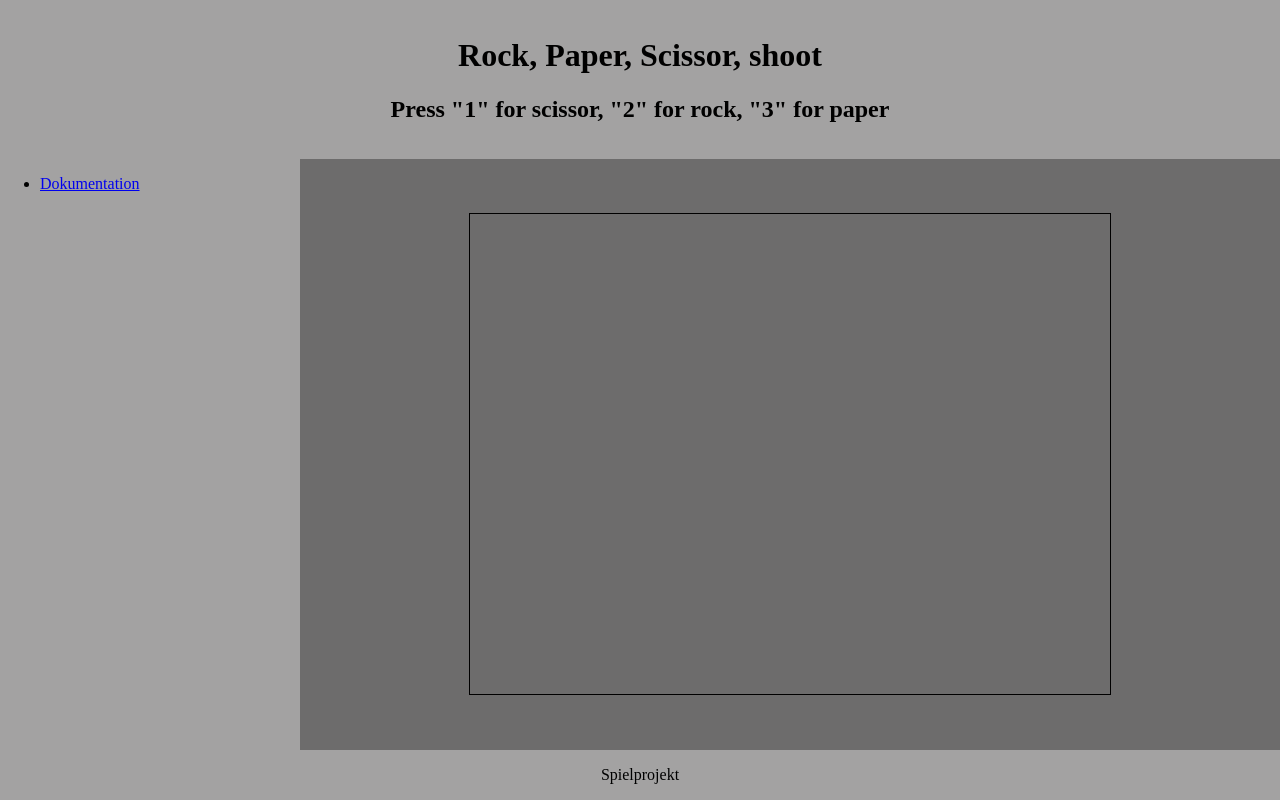
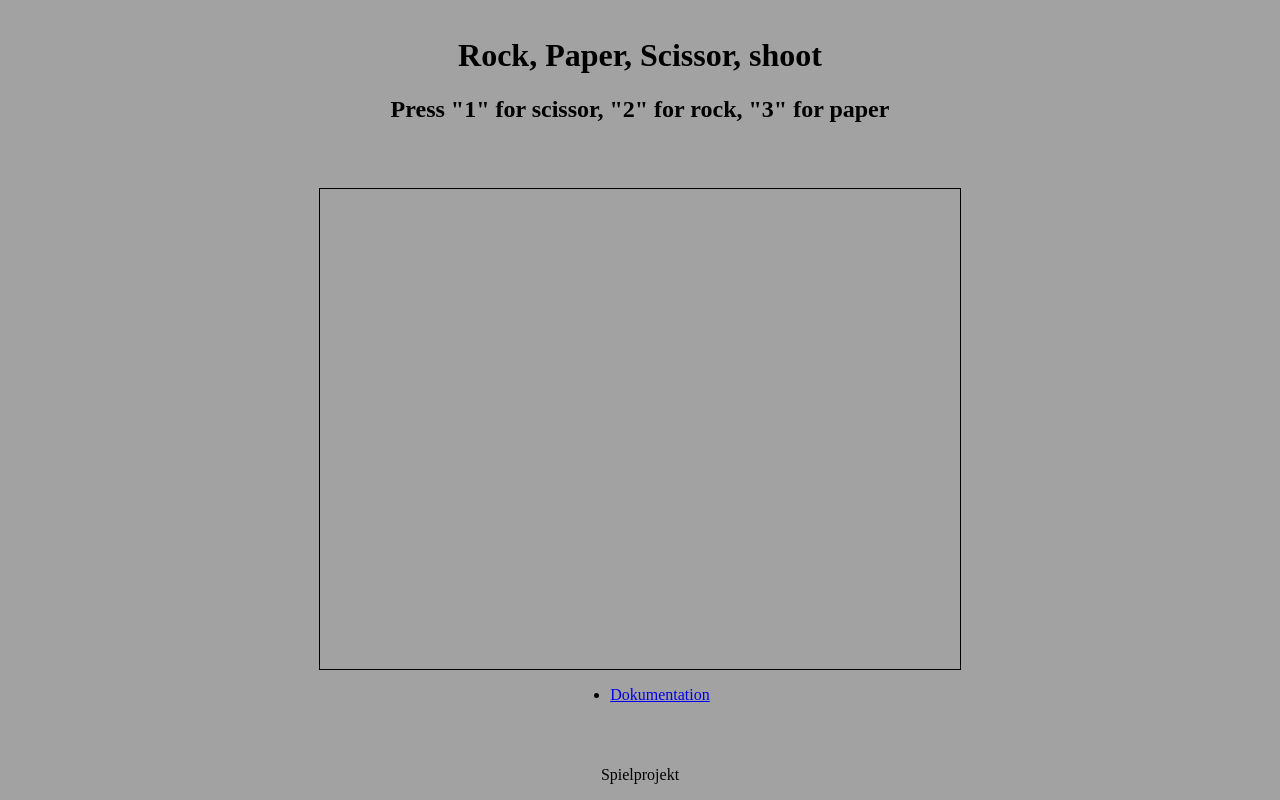
Before and after one commit to gymmu-1wb-2025/04-kaplay-gamemasters, a website built with Vite: page index.html in a window 1280 px wide. Built offline with nearby package versions, Linux system fonts and the light colour scheme; what kaplay would draw is missing.

Commit message:
aside, styles, farben

```diff
--- a/index.html
+++ b/index.html
@@ -13,15 +13,14 @@
         <h1>Rock, Paper, Scissor, shoot</h1>
         <h2>Press "1" for scissor, "2" for rock, "3" for paper</h2>
     </header>
-    <aside style="grid-area: aside">
+
+    <main style="grid-area: main" class="game-container">
+        <canvas id="game-canvas"></canvas>
         <nav>
             <ul>
                 <li><a href="dokumentation.html">Dokumentation</a></li>
             </ul>
         </nav>
-    </aside>
-    <main style="grid-area: main" class="game-container">
-        <canvas id="game-canvas"></canvas>
     </main>
 
     <footer style="grid-area: footer">Spielprojekt</footer>
--- a/src/main.js
+++ b/src/main.js
@@ -10,7 +10,7 @@ const k = kaplay({
 	height: 480,
 	width: 640,
 	canvas: document.getElementById("game-canvas"),
-	background: "#4f7474",
+	background: "#0f06f8",
 	global: false,
 	debug: true,
 	debugKey: "r",
--- a/style.css
+++ b/style.css
@@ -4,12 +4,14 @@ body {
     display: grid;
     grid-template-areas:
         "header header"
-        "aside main"
+        "main main"
         "footer footer";
     grid-template-columns: 300px 1fr;
     grid-template-rows: auto 1fr auto;
     height: 100dvh;
 }
+
+
 
 .game-container {
     height: 100%;
@@ -17,12 +19,9 @@ body {
     flex-direction: column;
     justify-content: center;
     align-items: center;
-    background-color: #6d6c6c;
+    background-color: #a3a2a2;
 }
 
-aside {
-    background-color: #a3a2a2;
-}
 
 footer {
     text-align: center;
```
Also changed, not shown: dokumentation.html (+2 -3 lines).
